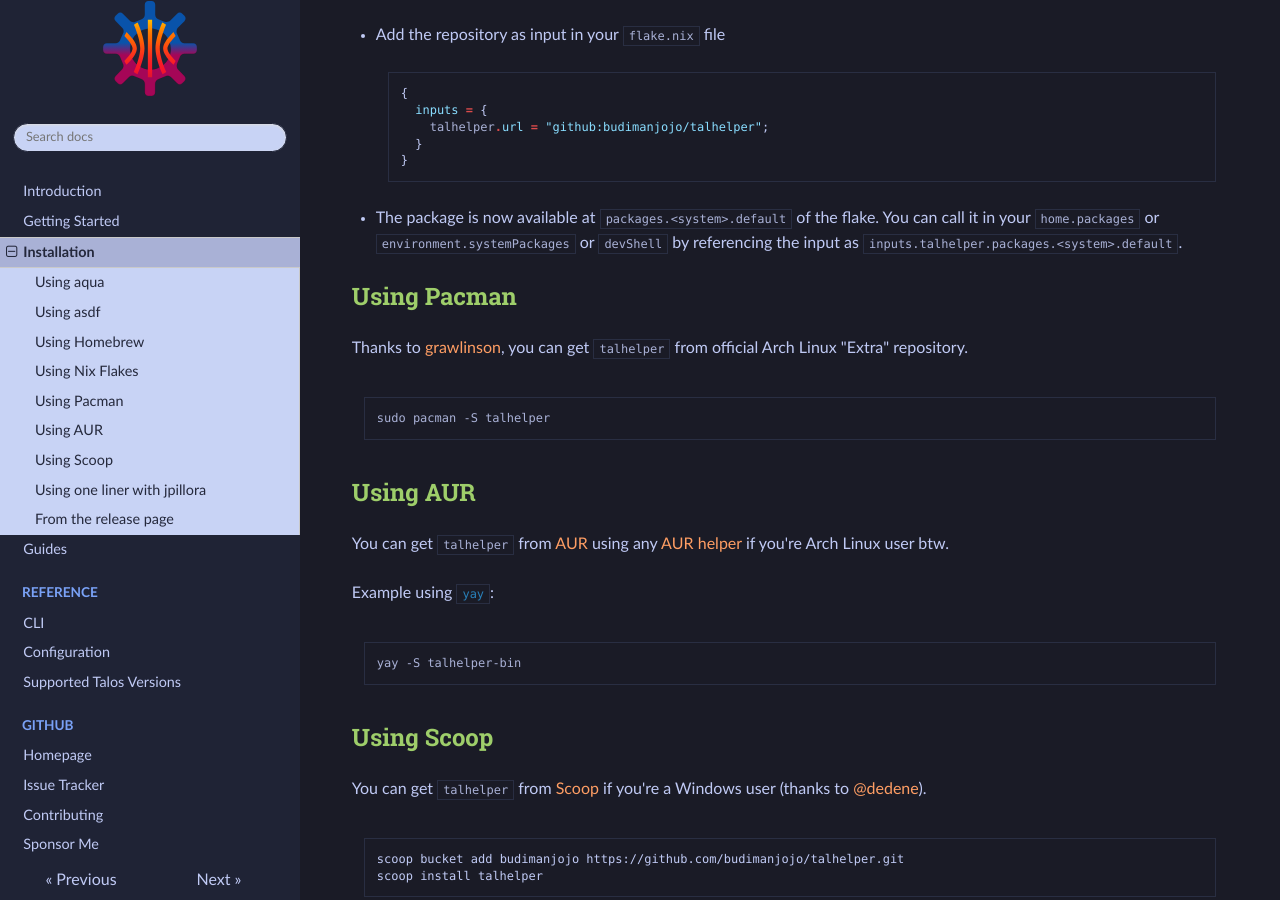
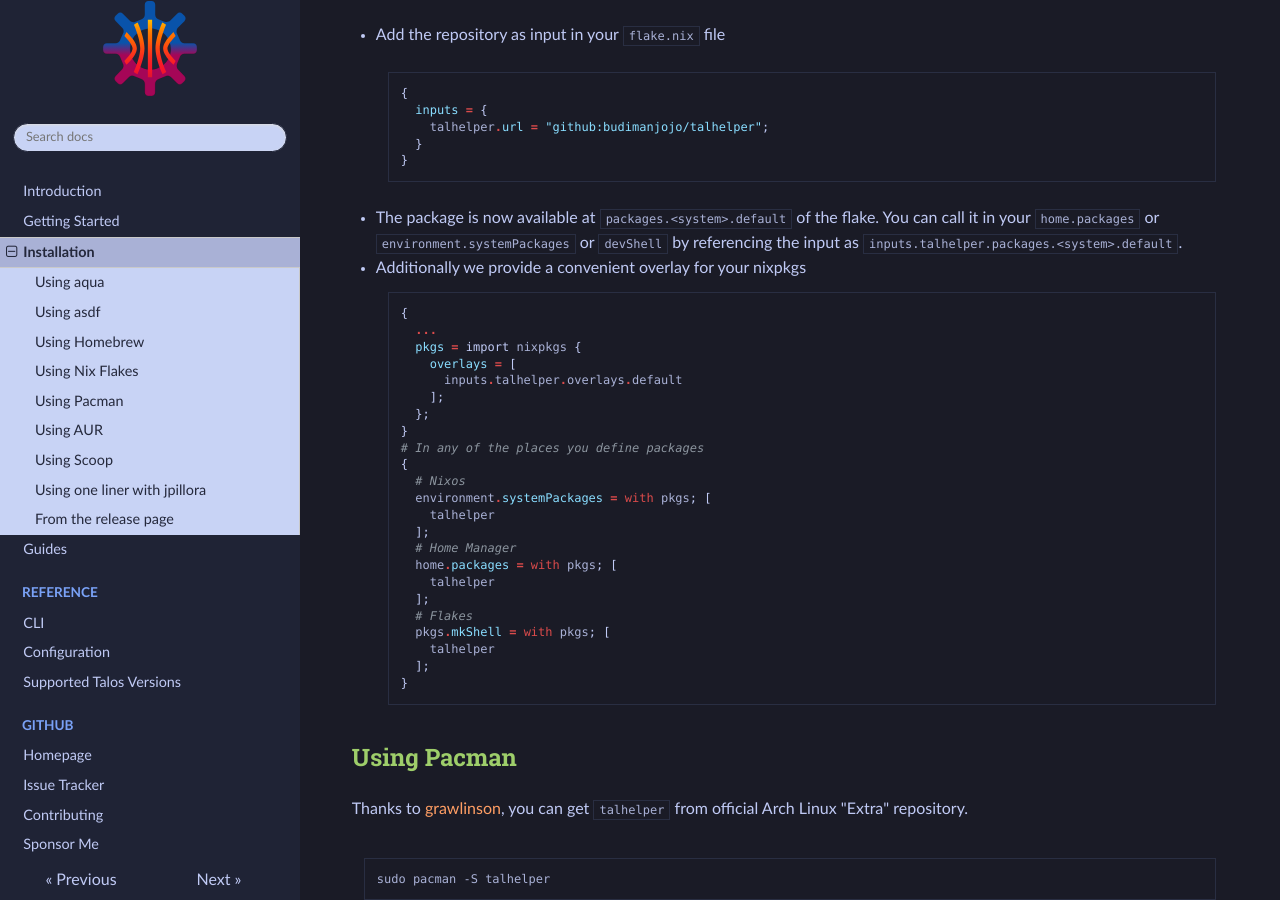
Before and after one commit to budimanjojo/talhelper, an MkDocs documentation site: the page built from docs/docs/installation.md, in a window 1280 px wide and 900 px high, scrolled down 938 px. Built offline with MkDocs 1.6.1, drawn with Linux system fonts in a browser that asks for light colours.

Commit message:
feat: add talhelper package and docs

````diff
--- a/docs/docs/installation.md
+++ b/docs/docs/installation.md
@@ -45,6 +45,32 @@
     ```
 
 - The package is now available at `packages.<system>.default` of the flake. You can call it in your `home.packages` or `environment.systemPackages` or `devShell` by referencing the input as `inputs.talhelper.packages.<system>.default`.
+- Additionally we provide a convenient overlay for your nixpkgs
+    ```nix
+    {
+      ...
+      pkgs = import nixpkgs {
+        overlays = [
+          inputs.talhelper.overlays.default
+        ];
+      };
+    }
+    # In any of the places you define packages
+    {
+      # Nixos
+      environment.systemPackages = with pkgs; [
+        talhelper
+      ];
+      # Home Manager
+      home.packages = with pkgs; [
+        talhelper
+      ];
+      # Flakes
+      pkgs.mkShell = with pkgs; [
+        talhelper
+      ];
+    }
+    ```
 
 ## Using Pacman
 
````
Also changed, not shown: 1 other file.
